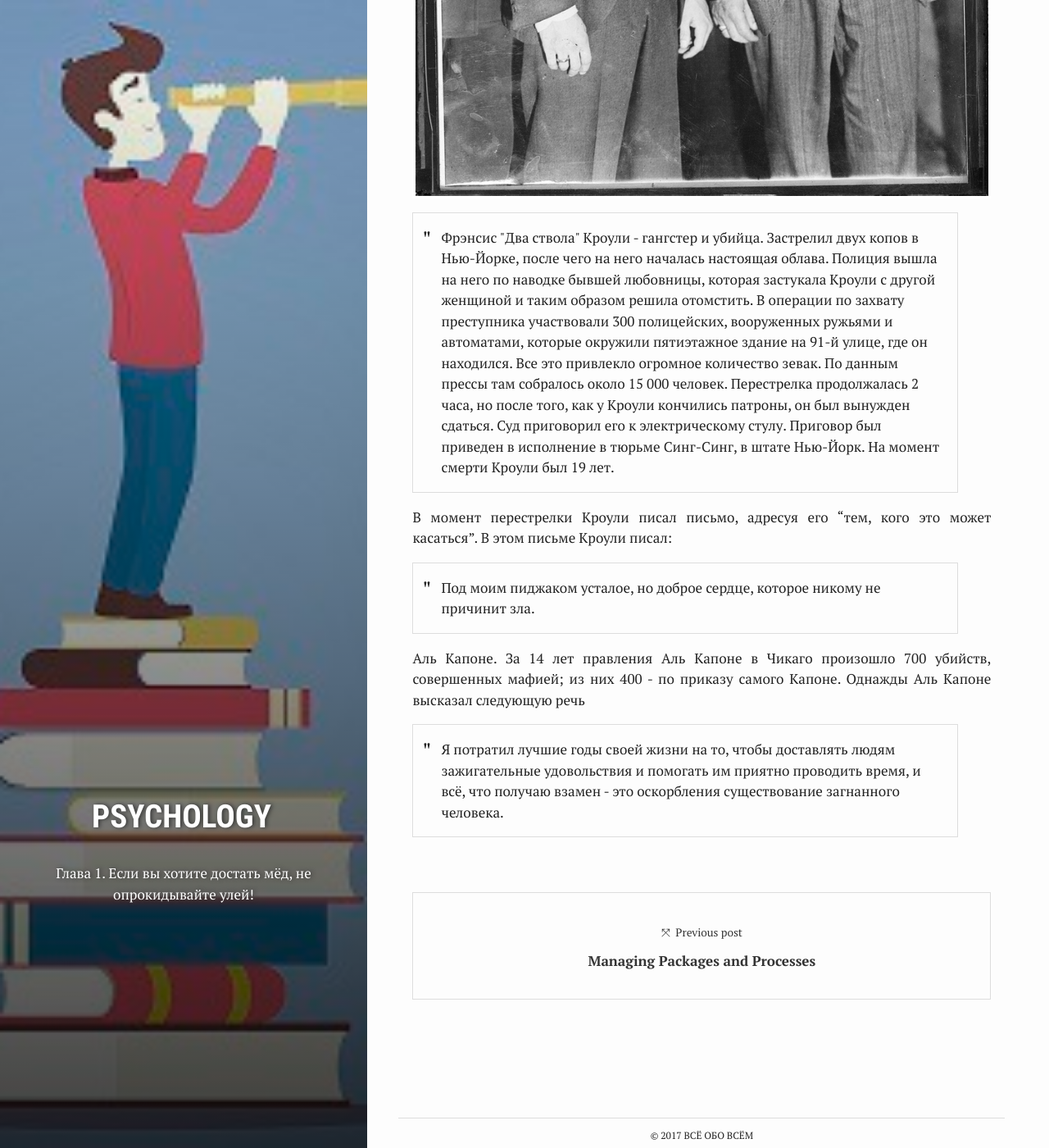
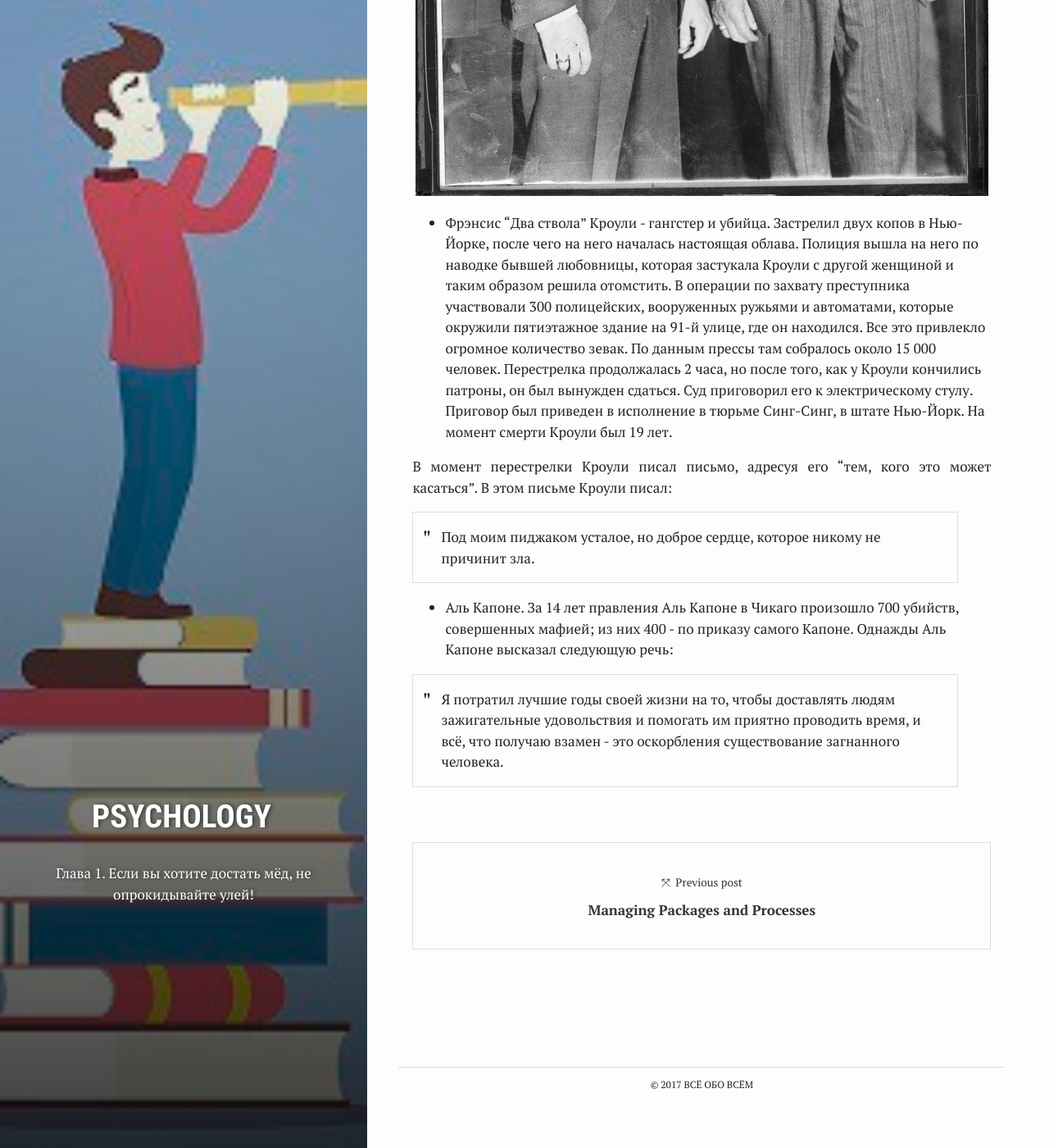
Before and after one commit to ghostmorgan/ghostmorgan.github.io, a Jekyll site: the page built from _posts/2017-12-04-how_to_get_friends_ch_01.md, in a window 1280 px wide and 1400 px high, scrolled down 1541 px. Shown: the whole window at 82% size. Built offline with Jekyll 4.4.1, drawn with Linux system fonts in a browser that asks for light colours; nearby versions of some CDN libraries; comment, search, counter and statistics services are not loaded.

```diff
--- a/_posts/2017-12-04-how_to_get_friends_ch_01.md
+++ b/_posts/2017-12-04-how_to_get_friends_ch_01.md
@@ -20,12 +20,12 @@ author: DenIvTea
 А пока представьте три реальные ситуации, которые произошли в начале 20 века. Ниже описаны люди, которые были задействованы, как главные герои этих ситуаций (где-то будет некоторое описание этих лиц, а где-то просто ссылки, где вы можете сами ознакомиться более подробно). Так вот, это были [Фрэнсис Кроули по кличке "Два ствола"](https://en.wikipedia.org/wiki/Francis_Crowley "Фрэнсис Кроули"), [Аль Капоне](https://ru.wikipedia.org/wiki/%D0%90%D0%BB%D1%8C_%D0%9A%D0%B0%D0%BF%D0%BE%D0%BD%D0%B5) и Голландец (а в самой книге Карнеги он почему-то "Немец") [Шульц](https://ru.wikipedia.org/wiki/%D0%93%D0%BE%D0%BB%D0%BB%D0%B0%D0%BD%D0%B4%D0%B5%D1%86_%D0%A8%D1%83%D0%BB%D1%8C%D1%86). Теперь подробнее о каждой криминальной ситуации (да-да именно криминальные ситуации и связывают этих людей).
 
 [![railroad]({{ site.images | relative_url }}/psych/kroul.jpg)]({{ site.images | relative_url }}/psych/kroul.jpg)
-<blockquote>Фрэнсис "Два ствола" Кроули - гангстер и убийца. Застрелил двух копов в Нью-Йорке, после чего на него началась настоящая облава. Полиция вышла на него по наводке бывшей любовницы, которая застукала Кроули с другой женщиной и таким образом решила отомстить. В операции по захвату преступника участвовали 300 полицейских, вооруженных ружьями и автоматами, которые окружили пятиэтажное здание на 91-й улице, где он находился. Все это привлекло огромное количество зевак. По данным прессы там собралось около 15 000 человек. Перестрелка продолжалась 2 часа, но после того, как у Кроули кончились патроны, он был вынужден сдаться. Суд приговорил его к электрическому стулу. Приговор был приведен в исполнение в тюрьме Синг-Синг, в штате Нью-Йорк. На момент смерти Кроули был 19 лет. </blockquote>
+* Фрэнсис "Два ствола" Кроули - гангстер и убийца. Застрелил двух копов в Нью-Йорке, после чего на него началась настоящая облава. Полиция вышла на него по наводке бывшей любовницы, которая застукала Кроули с другой женщиной и таким образом решила отомстить. В операции по захвату преступника участвовали 300 полицейских, вооруженных ружьями и автоматами, которые окружили пятиэтажное здание на 91-й улице, где он находился. Все это привлекло огромное количество зевак. По данным прессы там собралось около 15 000 человек. Перестрелка продолжалась 2 часа, но после того, как у Кроули кончились патроны, он был вынужден сдаться. Суд приговорил его к электрическому стулу. Приговор был приведен в исполнение в тюрьме Синг-Синг, в штате Нью-Йорк. На момент смерти Кроули был 19 лет.
 
 В момент перестрелки Кроули писал письмо, адресуя его "тем, кого это может касаться". В этом письме Кроули писал:
 
 <blockquote>Под моим пиджаком усталое, но доброе сердце, которое никому не причинит зла.</blockquote>
 
-Аль Капоне. За 14 лет правления Аль Капоне в Чикаго произошло 700 убийств, совершенных мафией; из них 400 - по приказу самого Капоне. Однажды Аль Капоне высказал следующую речь
+* Аль Капоне. За 14 лет правления Аль Капоне в Чикаго произошло 700 убийств, совершенных мафией; из них 400 - по приказу самого Капоне. Однажды Аль Капоне высказал следующую речь:
 
 <blockquote>Я потратил лучшие годы своей жизни на то, чтобы доставлять людям зажигательные удовольствия и помогать им приятно проводить время, и всё, что получаю взамен - это оскорбления существование загнанного человека.</blockquote>
```
